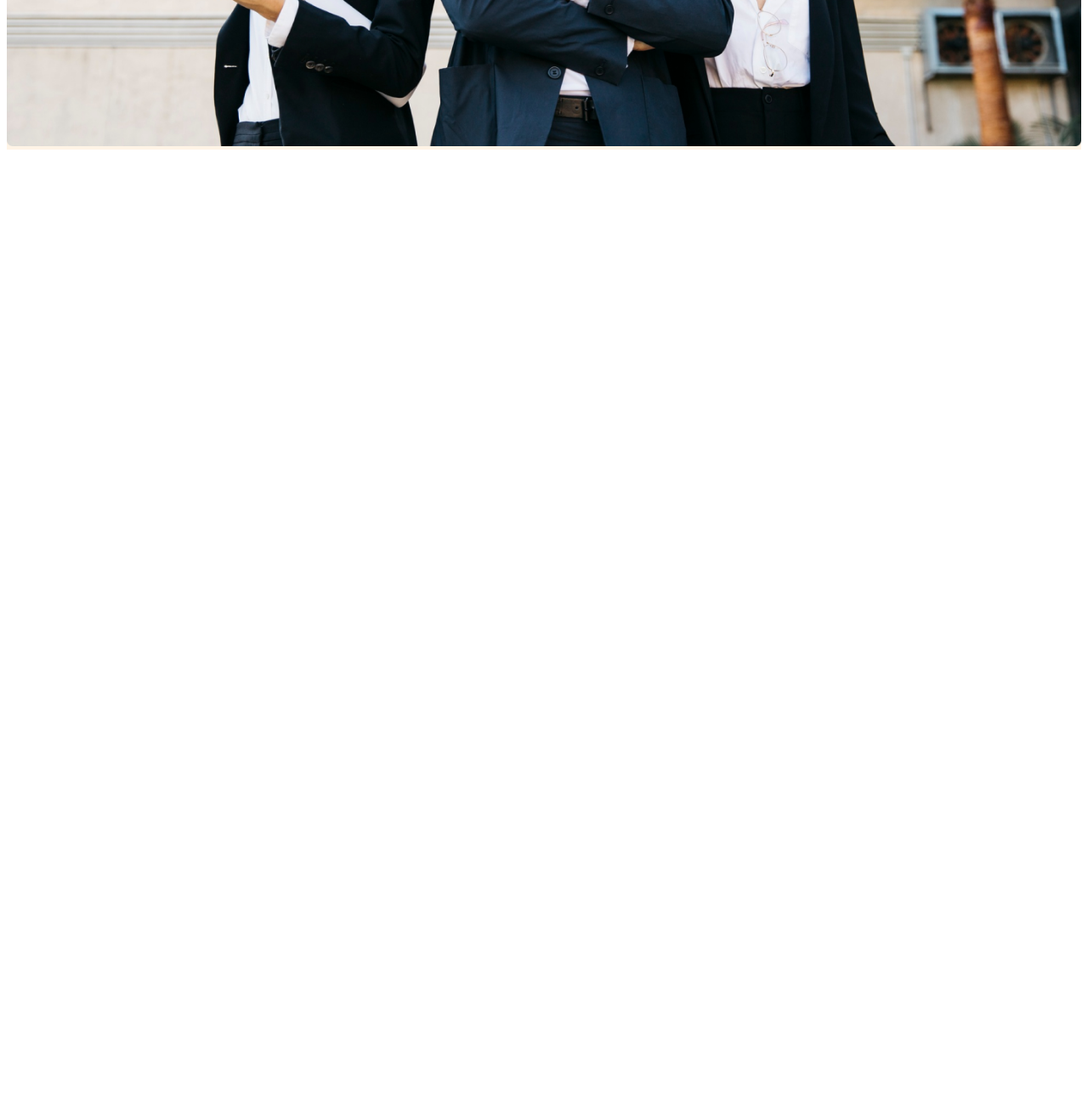
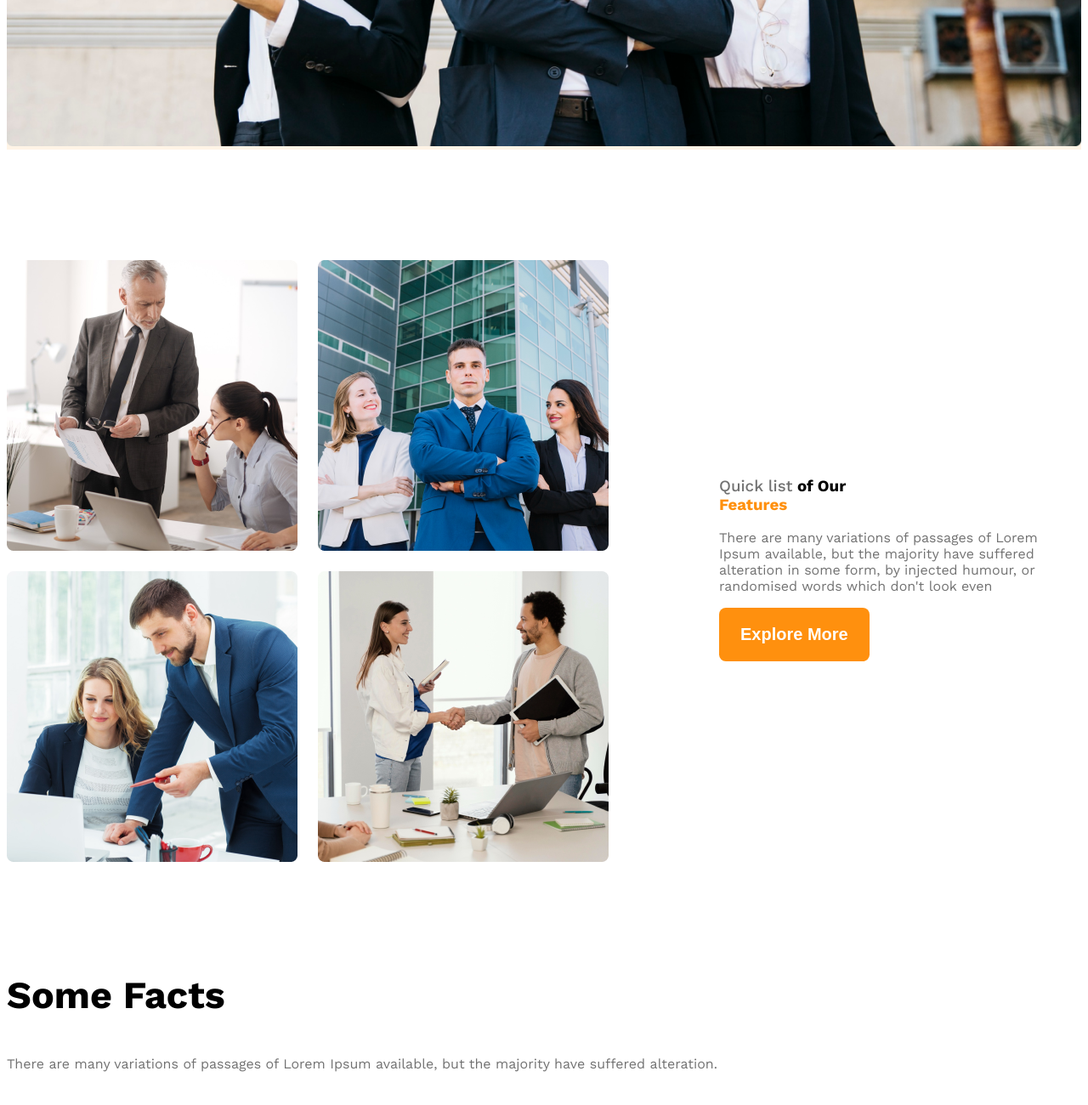
Before and after one commit to santunray1/G3-aechitects-website, a plain HTML site: page index.html in a window 1280 px wide. Shown: the part 1008-2308 px from the top of the page at 85% size. Before the commit the page ends 1192 px from the top, so only its background shows below. Drawn offline with nearby package versions, Linux system fonts and the light colour scheme.

Commit message:
made team resposive addes stacture

```diff
--- a/index.html
+++ b/index.html
@@ -29,7 +29,32 @@
         </div>
     </header>
     <main>
+        <!-- teams section start -->
+        <section class="teams display-flex">
+            <div class="team-img-container">
+                <img src="images/team1.png" alt="two architect discussing about design">
+                <img src="images/team2.png" alt="">
+                <img src="images/team3.png" alt="">
+                <img src="images/team4.png" alt="">
+            </div>
+            <div class="our-features">
+                <h3 class="feature-titel"><span id="Quick-list" class="text-light-gray">Quick list</span> <span>of Our</span><br><span class="text-primary">Features</span></h3>
+                <p class="feature-describtion text-light-gray">
+                    There are many variations of passages of Lorem Ipsum available, but the majority have suffered alteration in some form, by injected humour, or randomised words which don't look even
+                </p>
+                <button class="btn-primary">Explore More</button>
+            </div>
+        </section>
+        <!-- Features will enjoy -->
+         <section>
+            <h3 class="section-titel">Some Facts</h3>
+            <P class="text-light-gray">There are many variations of passages of Lorem Ipsum available, but the majority have suffered alteration.</P>
+         </section>
 
+         <!-- some facts -->
+          <section class="some-facts">
+
+          </section>
     </main>
     <footer>
 
--- a/styles/architects.css
+++ b/styles/architects.css
@@ -11,6 +11,10 @@
 /* shared styles */
 .display-flex{
     display: flex;
+}
+
+.text-primary{
+    color: #FF900E;
 }
 /* Dark 02 */
 .text-gray{
@@ -37,6 +41,18 @@
     border: none;
 }
 
+main{
+    max-width: 1440px;
+    ma
+}
+main > section{
+    margin-top: 130px;
+}
+
+.section-titel{
+    font-size: 2.8rem;
+    font-weight: 700;
+}
 
 /* header styles */
 
@@ -81,9 +97,52 @@
 .banner-image{
     width: 100%;
 }
+
+/* team and feature related styles*/
+.teams{
+    align-items: center;
+
+}
+.team-img-container{
+    display: grid;
+    grid-template-columns: repeat(2, 1fr);
+    gap: 24px;
+}
+
+.our-features{
+    margin-left: 130px;
+}
+
+#Quick-list{
+    font-weight: 500;
+}
 /* Responsive media query */
 @media screen and (max-width: 576px) {
-    .navbar, .nav-links{
+    .navbar,
+    .nav-links,
+    .teams{
         flex-direction: column;
     }
+
+
+    .team-img-container{
+        grid-template-columns: repeat(1, 1fr);
+    }
+
+
+    .our-features{
+    margin-left: 20px;
 }
+}
+
+/* msdium size device */
+@media screen and (min-width: 576px) and (max-width: 992px) {
+    .teams{
+        flex-direction: column;
+    }
+    .our-features{
+        margin: 50px auto;
+    }
+
+
+}
```
